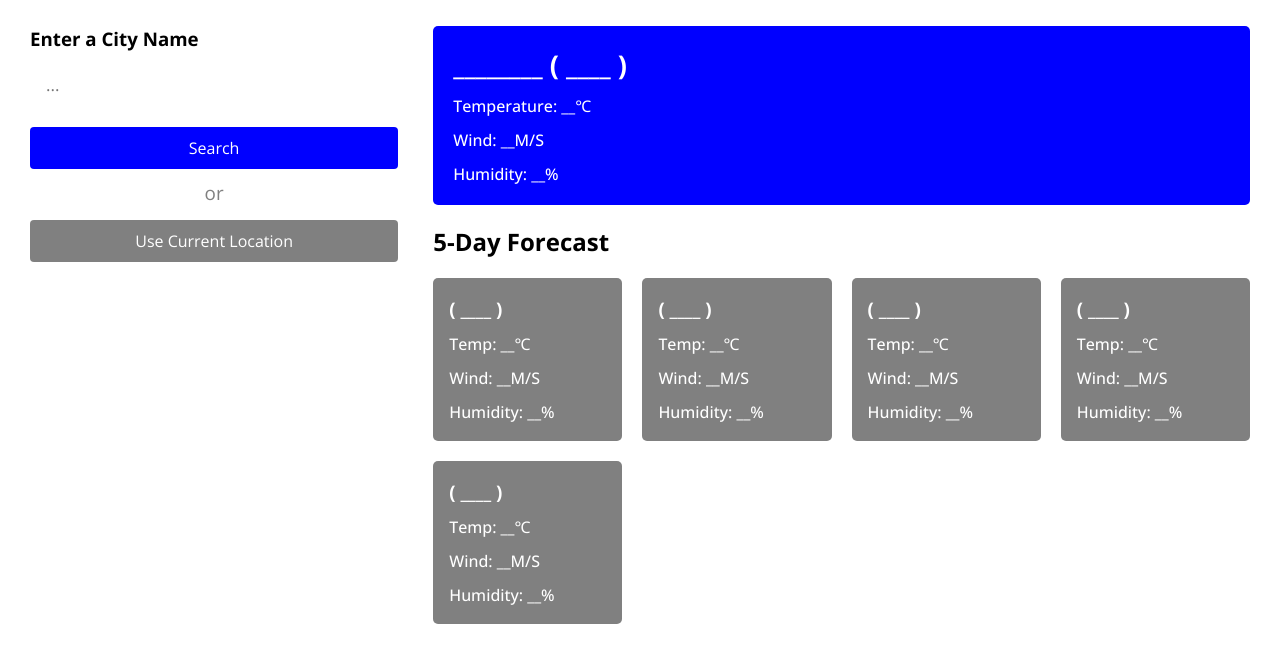
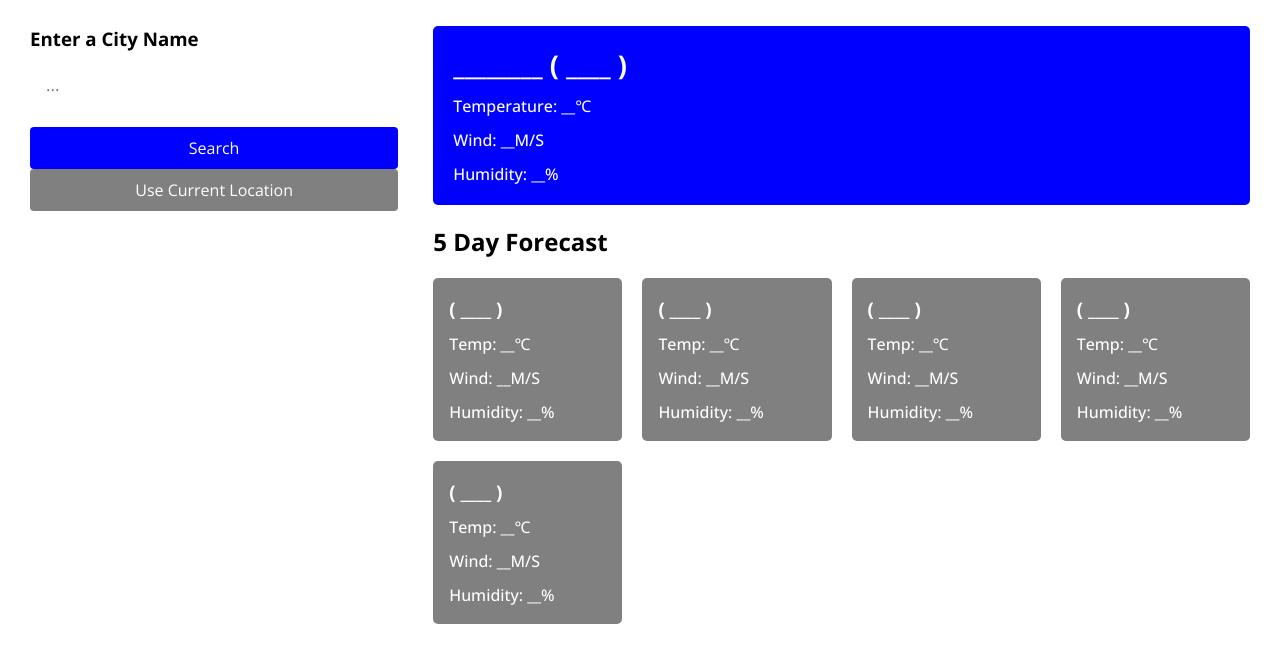
Before and after one commit to OlaruAndreiClaudiu/JavaScript-Weather-Forecast, a plain HTML site: page weather.html in a window 1280 px wide. Shown: the part 78-740 px from the top of the page. Drawn offline with nearby package versions, Linux system fonts and the light colour scheme.

Commit message:
Commit 4

```diff
--- a/assets/css/weather.css
+++ b/assets/css/weather.css
@@ -41,14 +41,6 @@ h1 {
     display: flex;
     align-items: center;
     justify-content: center;
-}
-.weather-input .separator::before {
-    content: "or";
-    color: grey;
-    font-size: 1.18rem;
-    padding: 0 15px;
-    margin-top: -4px;
-    background: white;
 }
 .weather-input button {
     width: 100%;
--- a/weather.html
+++ b/weather.html
@@ -13,7 +13,6 @@
                 <h3>Enter a City Name</h3>
                 <input class="city-input" type="text" placeholder="...">
                 <button class="search-btn">Search</button>
-                <div class="separator"></div>
                 <button class="location-btn">Use Current Location</button>
             </div>
             <div class="weather-data">
@@ -26,7 +25,7 @@
                     </div>
                 </div>
                 <div class="days-forecast">
-                    <h2>5-Day Forecast</h2>
+                    <h2>5 Day Forecast</h2>
                     <ul class="weather-cards">
                         <li class="card">
                             <h3>( ____ )</h3>
--- a/weather.js
+++ b/weather.js
@@ -3,7 +3,7 @@ const searchButton = document.querySelector(".search-btn");
 const locationButton = document.querySelector(".location-btn");
 const currentWeatherDiv = document.querySelector(".current-weather");
 const weatherCardsDiv = document.querySelector(".weather-cards");
-const API_KEY = "7mNAZsIo8MAYQ1Yz5J1XeUVjOsCzwMFo";
+const API_KEY = "529ad0c583c8dfa126a89147bc1cae3f";
 const createWeatherCard = (cityName, weatherItem, index) => {
     if(index === 0) {
         return `<div class="details">
```
